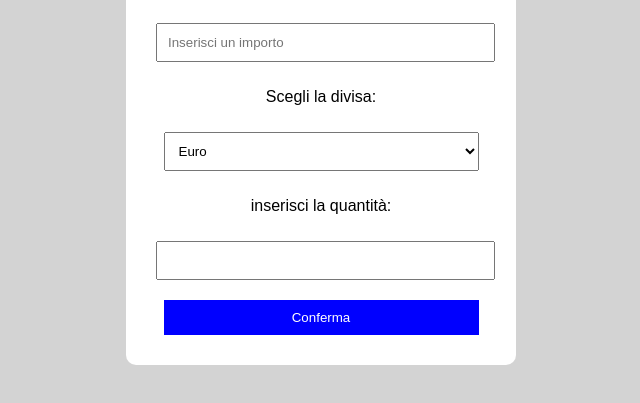
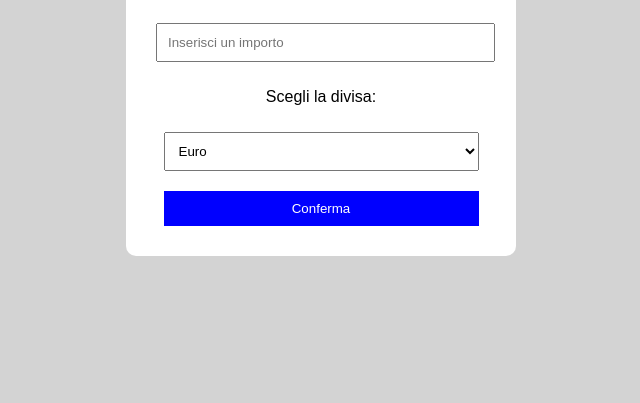
Before and after one commit to aleilfra/lavoritps, a plain HTML site: page cambio_moneta/index.html in a window 1280 px wide. Shown: the part 221-624 px from the top of the page, without its empty margins (319-959 px from the left). Drawn offline with Linux system fonts and the light colour scheme.

Commit message:
Update index.html

```diff
--- a/cambio_moneta/index.html
+++ b/cambio_moneta/index.html
@@ -64,8 +64,6 @@
         <option value="PLN">Zloty polacco</option>
         <option value="INR">Rupia indiana</option>
     </select>
-<p>inserisci la quantità:</p>
-    <input type="text" id="quantità">
     <br>
 
     <button onclick="scegliValuta()">Conferma</button>
```
